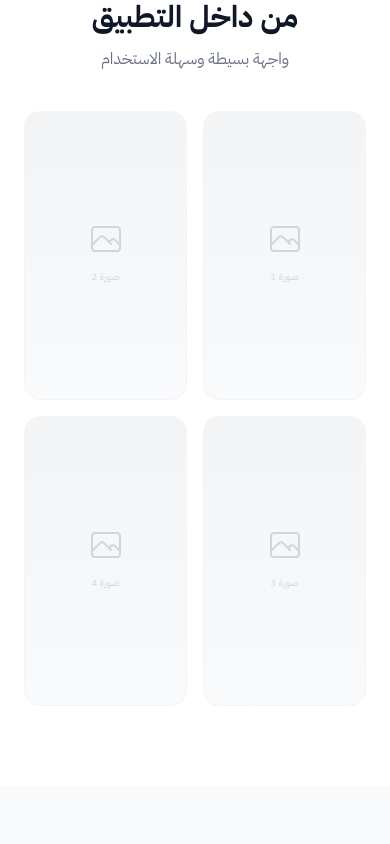
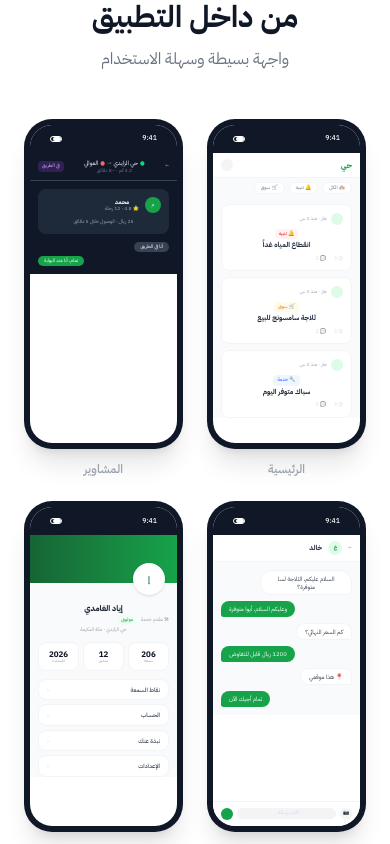
Before and after one commit to mw4z/hai-website, a Next.js app: page / in a window 390 px wide. Shown: the part 2960-3804 px from the top of the page. Built offline with nearby package versions, Linux system fonts and the light colour scheme.

Commit message:
Replace screenshot placeholders with realistic phone mockups (feed, ride, chat, profile)

```diff
--- a/src/app/page.tsx
+++ b/src/app/page.tsx
@@ -2,6 +2,7 @@ import Link from 'next/link'
 import type { Metadata } from 'next'
 import PageShell from '@/components/PageShell'
 import ScrollReveal from '@/components/ScrollReveal'
+import PhoneMockup, { FeedScreen, RideScreen, ChatScreen, ProfileScreen } from '@/components/PhoneMockup'
 
 export const metadata: Metadata = {
   title: 'حي — Hai | منصة الحي',
@@ -90,23 +91,17 @@ export default function HomePage() {
         </div>
       </section>
 
-      {/* ═══ Screenshots ═══ */}
+      {/* ═══ App Screens ═══ */}
       <section className="max-w-5xl mx-auto px-6 py-20 text-center">
-        <div className="animate-on-scroll mb-10">
+        <div className="animate-on-scroll mb-12">
           <h2 className="text-3xl font-bold text-gray-900 mb-3">من داخل التطبيق</h2>
           <p className="text-gray-500">واجهة بسيطة وسهلة الاستخدام</p>
         </div>
-        <div className="grid grid-cols-2 md:grid-cols-4 gap-4 stagger">
-          {[1,2,3,4].map(i => (
-            <div key={i} className="animate-on-scroll bg-gradient-to-b from-gray-100 to-gray-50 rounded-2xl aspect-[9/16] flex items-center justify-center border border-gray-100 hover:shadow-md transition-shadow duration-300">
-              <div className="text-center">
-                <svg className="w-8 h-8 text-gray-300 mx-auto mb-2" fill="none" stroke="currentColor" viewBox="0 0 24 24">
-                  <path strokeLinecap="round" strokeLinejoin="round" strokeWidth={1.5} d="M2.25 15.75l5.159-5.159a2.25 2.25 0 013.182 0l5.159 5.159m-1.5-1.5l1.409-1.409a2.25 2.25 0 013.182 0l2.909 2.909M3.75 21h16.5A2.25 2.25 0 0022.5 18.75V5.25A2.25 2.25 0 0020.25 3H3.75A2.25 2.25 0 001.5 5.25v13.5A2.25 2.25 0 003.75 21z" />
-                </svg>
-                <span className="text-[10px] text-gray-300">صورة {i}</span>
-              </div>
-            </div>
-          ))}
+        <div className="grid grid-cols-2 md:grid-cols-4 gap-6 md:gap-8 stagger">
+          <div className="animate-on-scroll"><PhoneMockup label="الرئيسية"><FeedScreen /></PhoneMockup></div>
+          <div className="animate-on-scroll"><PhoneMockup label="المشاوير"><RideScreen /></PhoneMockup></div>
+          <div className="animate-on-scroll"><PhoneMockup label="المحادثات"><ChatScreen /></PhoneMockup></div>
+          <div className="animate-on-scroll"><PhoneMockup label="الملف الشخصي"><ProfileScreen /></PhoneMockup></div>
         </div>
       </section>
 
--- /dev/null
+++ b/src/components/PhoneMockup.tsx
@@ -0,0 +1,171 @@
+/** Realistic phone frame with app screen inside — pure CSS, no images */
+export default function PhoneMockup({ children, label }: { children: React.ReactNode; label: string }) {
+  return (
+    <div className="flex flex-col items-center gap-3">
+      <div className="relative w-full max-w-[180px] mx-auto">
+        {/* Phone frame */}
+        <div className="bg-gray-900 rounded-[28px] p-[6px] shadow-xl shadow-black/10">
+          {/* Notch */}
+          <div className="absolute top-[6px] left-1/2 -translate-x-1/2 w-20 h-[18px] bg-gray-900 rounded-b-2xl z-10" />
+          {/* Screen */}
+          <div className="bg-white rounded-[22px] overflow-hidden aspect-[9/19.5] relative">
+            {/* Status bar */}
+            <div className="h-7 bg-gray-900 flex items-center justify-between px-5 text-[7px] text-white font-medium">
+              <span>9:41</span>
+              <div className="flex items-center gap-1">
+                <div className="w-3 h-1.5 border border-white rounded-sm"><div className="w-2 h-full bg-white rounded-sm" /></div>
+              </div>
+            </div>
+            {/* Content */}
+            <div className="text-[6px] leading-tight" dir="rtl">
+              {children}
+            </div>
+          </div>
+        </div>
+      </div>
+      <span className="text-xs text-gray-400 font-medium">{label}</span>
+    </div>
+  )
+}
+
+/** Mini feed screen */
+export function FeedScreen() {
+  return (
+    <div className="bg-gray-50 h-full">
+      {/* Header */}
+      <div className="bg-white px-2 py-1.5 flex items-center justify-between border-b border-gray-100">
+        <span className="font-bold text-primary-600 text-[8px]">حي</span>
+        <div className="w-3 h-3 bg-gray-100 rounded-full" />
+      </div>
+      {/* Categories */}
+      <div className="flex gap-1 px-2 py-1 overflow-hidden">
+        {['🏘️ الكل', '🔔 تنبيه', '🛒 سوق'].map(c => (
+          <span key={c} className="bg-white px-1.5 py-0.5 rounded-full text-[5px] text-gray-500 whitespace-nowrap border border-gray-100">{c}</span>
+        ))}
+      </div>
+      {/* Posts */}
+      {[
+        { cat: '🔔 تنبيه', title: 'انقطاع المياه غداً', color: 'bg-red-50 text-red-600' },
+        { cat: '🛒 سوق', title: 'ثلاجة سامسونج للبيع', color: 'bg-amber-50 text-amber-600' },
+        { cat: '🔧 خدمة', title: 'سباك متوفر اليوم', color: 'bg-blue-50 text-blue-600' },
+      ].map((p, i) => (
+        <div key={i} className="bg-white mx-2 mt-1.5 rounded-lg p-2 border border-gray-100">
+          <div className="flex items-center gap-1 mb-1">
+            <div className="w-3 h-3 bg-primary-100 rounded-full" />
+            <span className="text-gray-400 text-[5px]">جار · منذ 3 س</span>
+          </div>
+          <span className={`text-[5px] px-1 py-0.5 rounded ${p.color} inline-block mb-0.5`}>{p.cat}</span>
+          <p className="font-bold text-gray-800 text-[7px]">{p.title}</p>
+          <div className="flex gap-2 mt-1.5 text-[5px] text-gray-300">
+            <span>😊 3</span><span>💬 2</span>
+          </div>
+        </div>
+      ))}
+    </div>
+  )
+}
+
+/** Mini ride screen */
+export function RideScreen() {
+  return (
+    <div className="bg-gray-900 h-full text-white">
+      <div className="px-2 py-1.5 flex items-center gap-1 border-b border-gray-700">
+        <span className="text-[5px] text-gray-400">←</span>
+        <div className="flex-1 text-center">
+          <div className="flex items-center justify-center gap-0.5 text-[6px]">
+            <span className="text-green-400">●</span>
+            <span>حي الزايدي</span>
+            <span className="text-gray-500">→</span>
+            <span className="text-red-400">●</span>
+            <span>العوالي</span>
+          </div>
+          <span className="text-[5px] text-gray-500">4.2 كم · ~8 دقائق</span>
+        </div>
+        <span className="bg-purple-500/20 text-purple-300 text-[5px] px-1 py-0.5 rounded">في الطريق</span>
+      </div>
+      {/* Trip info */}
+      <div className="px-2 py-2">
+        <div className="bg-gray-800 rounded-lg p-2 mb-2">
+          <div className="flex items-center gap-1.5 mb-1.5">
+            <div className="w-4 h-4 bg-primary-600 rounded-full flex items-center justify-center text-[5px]">م</div>
+            <div>
+              <p className="text-[6px] font-bold">محمد</p>
+              <p className="text-[5px] text-gray-400">⭐ 4.8 · 12 رحلة</p>
+            </div>
+          </div>
+          <div className="text-[5px] text-gray-400">25 ريال · الوصول خلال 5 دقائق</div>
+        </div>
+        {/* Chat messages */}
+        <div className="space-y-1">
+          <div className="flex justify-start"><span className="bg-gray-700 text-[5px] px-1.5 py-0.5 rounded-lg">أنا في الطريق</span></div>
+          <div className="flex justify-end"><span className="bg-primary-600 text-[5px] px-1.5 py-0.5 rounded-lg">تمام، أنا عند البوابة</span></div>
+        </div>
+      </div>
+    </div>
+  )
+}
+
+/** Mini chat screen */
+export function ChatScreen() {
+  return (
+    <div className="bg-gray-50 h-full">
+      <div className="bg-white px-2 py-1.5 flex items-center gap-1.5 border-b border-gray-100">
+        <span className="text-[5px] text-gray-400">←</span>
+        <div className="w-3.5 h-3.5 bg-primary-100 rounded-full flex items-center justify-center text-[5px] text-primary-700 font-bold">خ</div>
+        <span className="text-[7px] font-bold text-gray-800">خالد</span>
+      </div>
+      <div className="p-2 space-y-1.5">
+        <div className="flex justify-start"><span className="bg-white border border-gray-100 text-[6px] text-gray-700 px-2 py-1 rounded-xl rounded-br-sm max-w-[70%]">السلام عليكم، الثلاجة لسا متوفرة؟</span></div>
+        <div className="flex justify-end"><span className="bg-primary-600 text-white text-[6px] px-2 py-1 rounded-xl rounded-bl-sm max-w-[70%]">وعليكم السلام، أيوا متوفرة</span></div>
+        <div className="flex justify-start"><span className="bg-white border border-gray-100 text-[6px] text-gray-700 px-2 py-1 rounded-xl rounded-br-sm max-w-[70%]">كم السعر النهائي؟</span></div>
+        <div className="flex justify-end"><span className="bg-primary-600 text-white text-[6px] px-2 py-1 rounded-xl rounded-bl-sm max-w-[70%]">1200 ريال قابل للتفاوض</span></div>
+        <div className="flex justify-start"><span className="bg-white border border-gray-100 text-[6px] text-gray-700 px-2 py-1 rounded-xl rounded-br-sm max-w-[70%]">📍 هذا موقعي</span></div>
+        <div className="flex justify-end"><span className="bg-primary-600 text-white text-[6px] px-2 py-1 rounded-xl rounded-bl-sm max-w-[70%]">تمام أجيك الآن</span></div>
+      </div>
+      {/* Input */}
+      <div className="absolute bottom-0 left-0 right-0 bg-white border-t border-gray-100 px-2 py-1.5 flex items-center gap-1">
+        <div className="w-3 h-3 bg-gray-100 rounded-full text-[5px] flex items-center justify-center text-gray-400">📷</div>
+        <div className="flex-1 bg-gray-100 rounded-full px-2 py-0.5 text-[5px] text-gray-300">اكتب رسالة...</div>
+        <div className="w-3 h-3 bg-primary-600 rounded-full" />
+      </div>
+    </div>
+  )
+}
+
+/** Mini profile screen */
+export function ProfileScreen() {
+  return (
+    <div className="bg-gray-50 h-full">
+      {/* Cover + Avatar */}
+      <div className="h-12 bg-gradient-to-l from-primary-600 to-primary-800 relative">
+        <div className="absolute -bottom-3 right-3 w-8 h-8 bg-white rounded-full border-2 border-white flex items-center justify-center text-[8px] font-bold text-primary-700 shadow">إ</div>
+      </div>
+      <div className="pt-5 px-2">
+        <p className="font-bold text-[8px] text-gray-900">إياد الغامدي</p>
+        <div className="flex items-center gap-1 mt-0.5">
+          <span className="text-[5px] text-gray-400">🛠 مقدم خدمة</span>
+          <span className="text-[5px] bg-green-50 text-green-600 px-1 py-0.5 rounded-full">موثوق</span>
+        </div>
+        <p className="text-[5px] text-gray-400 mt-0.5">حي الزايدي · مكة المكرمة</p>
+      </div>
+      {/* Stats */}
+      <div className="grid grid-cols-3 gap-1 mx-2 mt-2">
+        {[{ v: '206', l: 'سمعة' }, { v: '12', l: 'منشور' }, { v: '2026', l: 'انضممت' }].map((s, i) => (
+          <div key={i} className="bg-white rounded-lg py-1.5 text-center border border-gray-100">
+            <div className="text-[8px] font-bold text-gray-900">{s.v}</div>
+            <div className="text-[4px] text-gray-400">{s.l}</div>
+          </div>
+        ))}
+      </div>
+      {/* Sections */}
+      <div className="mx-2 mt-2 space-y-1">
+        {['نقاط السمعة', 'الحساب', 'نبذة عنك', 'الإعدادات'].map((s, i) => (
+          <div key={i} className="bg-white rounded-lg px-2 py-1.5 flex items-center justify-between border border-gray-100">
+            <span className="text-[6px] font-medium text-gray-700">{s}</span>
+            <span className="text-[6px] text-gray-300">‹</span>
+          </div>
+        ))}
+      </div>
+    </div>
+  )
+}
```
